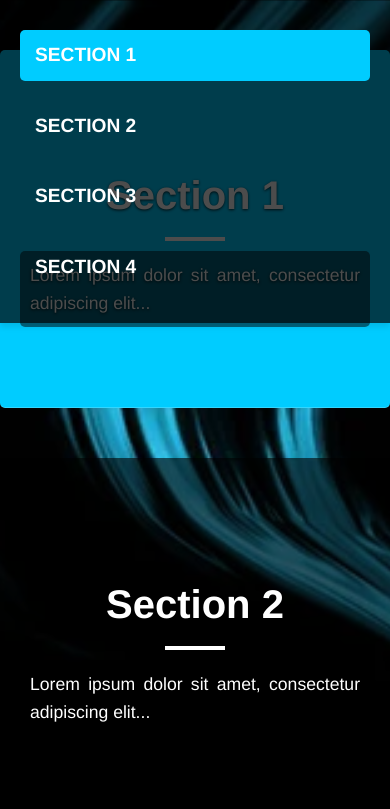
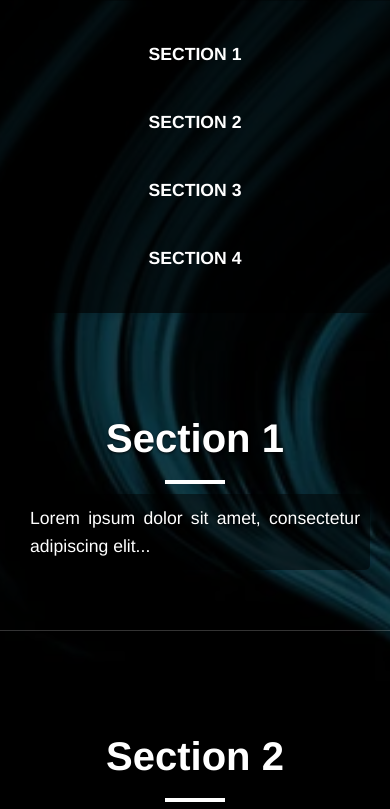
Before and after one commit to Abdurahman-hassan/landing-page-frontend-udacity-freelancing, a website: page index.html in a window 390 px wide. Shown: the top 809 px of the page. Drawn offline with Linux system fonts and the light colour scheme.

Commit message:
adjust navbar for mobile screens
make it on top and fixed

you can click on top button in order to go to top

```diff
--- a/css/styles.css
+++ b/css/styles.css
@@ -12,13 +12,18 @@ body {
 
 nav {
     position: fixed;
+    top: 0;
     width: 100%;
-    top: 0;
-    background-color: rgba(0, 0, 0, 0.7);
+    background-color: rgba(0, 0, 0, 0.9);
     box-shadow: 0 4px 6px rgba(0, 0, 0, 0.1);
-    z-index: 999;
-    opacity: 1;
-    transition: opacity 0.5s ease-in-out;
+    z-index: 1000;
+    padding: 10px 0;
+    color: white;
+}
+
+/* Add spacing at the top for the sections to avoid overlap with the navbar */
+main {
+    padding-top: 80px;
 }
 
 #navbar__list {
@@ -26,7 +31,7 @@ nav {
     justify-content: center;
     list-style-type: none;
     margin: 0;
-    padding: 15px 0;
+    padding: 0;
 }
 
 #navbar__list li {
@@ -55,11 +60,11 @@ nav {
 /* Section styling */
 section {
     padding: 100px 0;
-    margin-top: 50px;
     color: white;
-    background-color: rgba(0, 0, 0, 0.6); /* Semi-transparent overlay for text readability */
+    background-color: rgba(0, 0, 0, 0.7);
     border-bottom: 1px solid rgba(255, 255, 255, 0.2);
     text-shadow: 0 1px 3px rgba(0, 0, 0, 0.8);
+    z-index: 0;
 }
 
 section h2 {
@@ -114,26 +119,105 @@ section p {
     transform: translateY(-5px);
 }
 
-/* Responsive styling */
-@media (max-width: 768px) {
+/* Medium screen devices (tablets and small laptops) */
+@media (max-width: 1024px) {
+    main {
+        padding-top: 140px;
+    }
+
     section {
         padding: 80px 20px;
     }
 
-    #navbar__list {
-        flex-direction: column;
-        padding: 20px;
-    }
-
-    #navbar__list li {
-        margin: 10px 0;
-    }
-
     h2 {
-        font-size: 2rem;
+        font-size: 2.2rem;
     }
 
     p {
         font-size: 1rem;
     }
+
+    #navbar__list {
+        padding: 10px;
+    }
+
+    #navbar__list li {
+        margin: 5px 0;
+        font-size: 1rem;
+        padding: 10px 15px;
+    }
 }
+
+
+/* Ultra-large screens (4K resolution and above) */
+@media (min-width: 1440px) {
+    section {
+        padding: 150px 20px;
+    }
+
+    h2 {
+        font-size: 3.5rem;
+    }
+
+    p {
+        font-size: 1.3rem;
+    }
+
+    #navbar__list li {
+        font-size: 1.5rem;
+    }
+
+    #scrollToTop {
+        width: 60px;
+        height: 60px;
+        font-size: 2rem;
+    }
+}
+
+/* Small screen devices (phones) */
+@media (max-width: 768px) {
+
+    nav {
+        position: relative;
+        display: block;
+        text-align: center;
+        padding: 10px 0;
+    }
+
+    main {
+        padding-top: 0;
+    }
+
+    /* Make the navbar items stack vertically */
+    #navbar__list {
+        flex-direction: column;
+        padding: 10px 0;
+    }
+
+    #navbar__list li {
+        width: 100%;
+        margin: 5px 0;
+        text-align: center;
+        font-size: 1.1rem;
+        padding: 15px 0;
+    }
+
+    section {
+        padding: 60px 20px;
+    }
+
+    h2 {
+        font-size: 1.8rem;
+    }
+
+    p {
+        font-size: 1rem;
+    }
+
+    /* Adjust the scroll to top button size */
+    #scrollToTop {
+        width: 40px;
+        height: 40px;
+        font-size: 1.2rem;
+    }
+}
```
